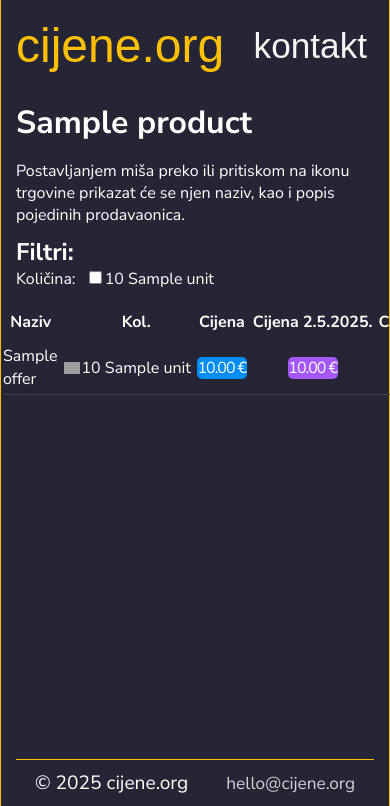
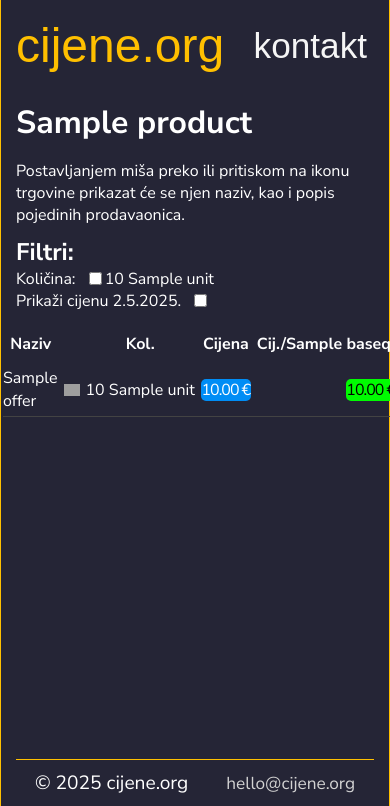
Before and after one commit to IamMusavaRibica/cijene.org, a FastAPI app: template templates/product_page.html in a window 390 px wide. Shown: the part 38-844 px from the top of the page. Run offline with FastAPI, Linux system fonts and the light colour scheme; the template is opened without the code that fills it: most values are stand-ins (such as "Sample title", 1, 10 or a date in 2020); some web fonts are replaced; grey boxes are pictures that could not be loaded.

Commit message:
toggle price and may 2 price on mobile pages + fixes

```diff
--- a/main.py
+++ b/main.py
@@ -14,7 +14,7 @@
 from cijenelib.utils import stylize_unit_price
 
 templates = Jinja2Templates(directory='templates')
-templates.env.filters['formatted_price'] = lambda x: f'{x:.2f} €'
+templates.env.filters['formatted_price'] = lambda x: f'{x:.2f} €' if x is not None else '-'
 templates.env.globals['stylize'] = stylize_unit_price
 templates.env.globals['_'] = __import__('builtins')
 TemplateResponse = templates.TemplateResponse
--- a/static/css/product_page.css
+++ b/static/css/product_page.css
@@ -8,14 +8,14 @@
 }
 
 /*td:first-child { width: 50%; }*/
-td.quantity { width: 10%; }
-td.price { width: 16%; }
-td.unit-price { width: 16%; }
-td.price-may2 { width: 16%; }
+td.quantity { width: 8%; }
+td.price { width: 10%; }
+td.unit-price { width: 10%; }
+td.price-may2 { width: 10%; }
 td.store {
     white-space: nowrap;
     text-wrap: wrap;
-    width: 15%;
+    width: 20%;
 }
 
 td.name div {
@@ -37,19 +37,19 @@
     vertical-align: -1px;  /* MRZIM OVO */
 }
 
-th.quantity, th.price, th.unit-price, th.price-may2,
+th.quantity, th.price, th.unit-price, th.price-may2, th.store,
 td.quantity, td.price, td.unit-price, td.price-may2 {
     text-align: center;
     white-space: nowrap;
 }
+th.store {
+    padding-left: 16px;
+}
 
 .only-wide { display: inline; }
 .only-narrow { display: none; }
+td.store > span.only-wide { display: inline-block; margin-left: 18px; }
 
-th.store,
-td.store {
-    text-align: center;
-}
 
 th.price, th.unit-price, th.price-may2,
 td.price, td.unit-price, td.price-may2 {
@@ -82,12 +82,20 @@
 td.price > span.price {
     background: rgb(0, 141, 245);
 }
-td.price-may2 > span.price {
+td.price-may2 > span.price.better {
     background: rgb(164, 89, 255);
 }
-td.price-may2 > span.price.no-price {
+td.price-may2 > span.price.equal {
+    background: #fff759;
+}
+td.price-may2 > span.price.worse {
+    background: #ff5961;
+}
+td.price-may2 > span.price {
     background: rgb(200, 200, 200);
     color: black;
+}
+td.price-may2 > span.price:not(.better):not(.equal):not(.worse) {
     font-weight: bolder;
 }
 td.unit-price > span.price {
@@ -112,6 +120,7 @@
     td.store {
         width: 1%;
         padding-left: 5px;
+        padding-right: 5px;
     }
     th.store {  /* sakrij tekst "Trgovina" na uskim rezolucijama */
         color: transparent;
@@ -122,22 +131,41 @@
         left: -120px;
         right: -120px;
     }
-    .only-wide { display: none; }
+    .only-wide { display: none !important; }
     .only-narrow { display: inline; }
 }
+
 @media (min-width: 550px) {
     td.store {
         transform: translateX(10px);
         position: relative;
-        text-align: center;
     }
 
     td.store img.store-icon {
         position: absolute;
         top: 50%;
-        transform: translate(-20px, -50%);
+        transform: translate(/*-20px*/ 0, -50%);
     }
 
+}
+@media (max-width: 800px) {
+    table#offers.show-price th.price-may2,
+    table#offers.show-price td.price-may2 {
+        display: none;
+    }
+    table#offers.show-price-may2 th.price,
+    table#offers.show-price-may2 td.price {
+        display: none;
+    }
+    div#switch-price {
+        display: block;
+    }
+    .hidden00 {
+        display: none;
+    }
+    th.price-may2 > span {
+        display: none;
+    }
 }
 
 /* "Količina" na sirokim rezolucijama, "Kol." na uskim */
@@ -228,3 +256,7 @@
     margin-left: 5px;
     white-space: nowrap;
 }
+
+div#filters > div > span > label > input {
+    vertical-align: -1px;
+}
--- a/static/css/styles.css
+++ b/static/css/styles.css
@@ -64,7 +64,7 @@
     flex-direction: column;
     position: relative;
     flex: 1;
-    max-width: 800px;
+    max-width: 1200px;
     width: 100%;
     margin: 0 auto;
     box-sizing: border-box;
--- a/static/js/product_page.js
+++ b/static/js/product_page.js
@@ -1,6 +1,7 @@
 const quantities = new Set();
 const rows = [];
 const filters = {quantity: new Set()};
+const TABLE = document.querySelector('#offers');
 
 // parse the offers table, extract all rows and relevant data
 document.querySelectorAll('#offers tbody tr').forEach(row => {
@@ -54,3 +55,12 @@
     // document.querySelector('#offers tbody').classList.toggle('filtered', filters.quantity.size > 0);
     console.log('Filters applied:', filters);
 }
+
+
+// option to toggle/switch between regular price and may 2 price on mobile view
+document.querySelector('input#switch-price-input').addEventListener('change', e => {
+    if (TABLE.classList.contains('show-price'))
+        TABLE.classList.replace('show-price', 'show-price-may2');
+    else
+        TABLE.classList.replace('show-price-may2', 'show-price');
+});
--- a/templates/product_page.html
+++ b/templates/product_page.html
@@ -31,17 +31,21 @@
         <div id="filter-quantity">
             <span>Količina:</span>
         </div>
+        <div id="switch-price">
+            <span>Prikaži cijenu 2.5.2025.</span>
+            <span><label><input id="switch-price-input" type="checkbox" name="may2_price"></label></span>
+        </div>
     </div>
 
 
 
-    <table id="offers">
+    <table id="offers" class="show-price">
         <tr>
             <th class="name">Naziv</th>
             <th class="store">Trgovina</th>
             <th class="quantity"><span class="only-wide">Količina</span><span class="only-narrow">Kol.</span></th>
             <th class="price">Cijena</th>
-            <th class="price-may2">Cijena 2.5.2025.</th>
+            <th class="price-may2"><span>Cijena </span>2.5.2025.</th>
             <th class="unit-price">Cij<span class="only-wide">ena</span><span class="only-narrow">.</span>/{% if product.baseq != 1%}{{ product.baseq }} {% endif %}{{ product.unit }}</th>
         </tr>
         {% for offer in offers %}
@@ -77,11 +81,8 @@
                 <td class="quantity">{{ offer.fmt_quantity }} {{ product.unit }}</td>
                 <td class="price"><span class="price">{{ offer.price|formatted_price }}</span></td>
                 <td class="price-may2">
-                    {% if offer.may2_price %}
-                        <span class="price">{{ offer.may2_price|formatted_price }}</span>
-                    {% else %}
-                        <span class="price no-price">&minus;</span>
-                    {% endif %}
+                    <span class="price{{ offer.price_cmp_extra_class }}">{{ offer.may2_price|formatted_price }}</span>
+                </td>
                 <td class="unit-price">
                     <span class="price" style="{{ stylize(offer, offers) }}">
                         {{ offer.price_per_unit|formatted_price }}
```
Also changed, not shown: cijenelib/models.py (+9 -0 lines).
